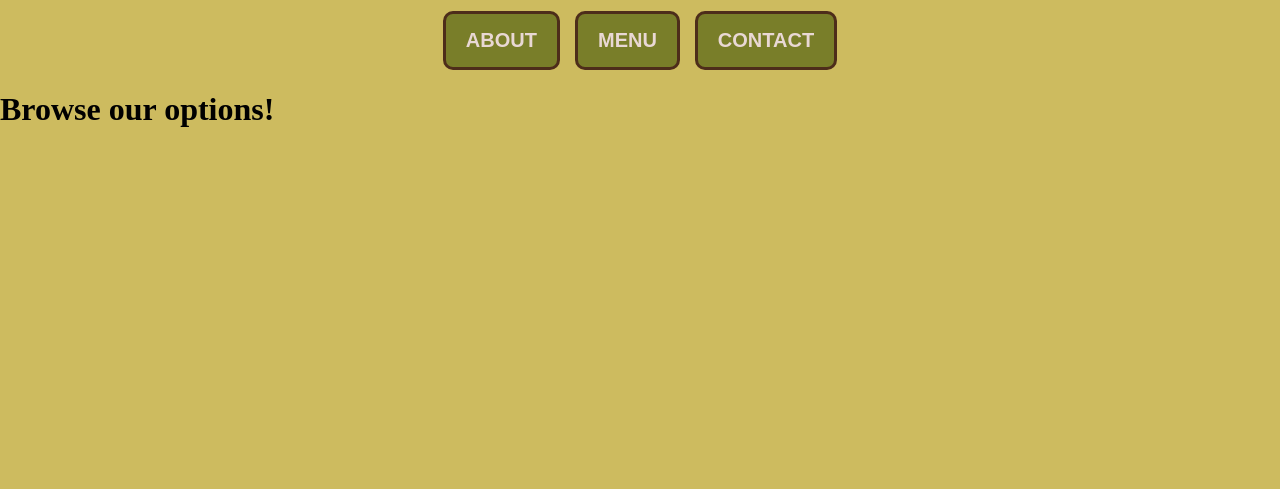
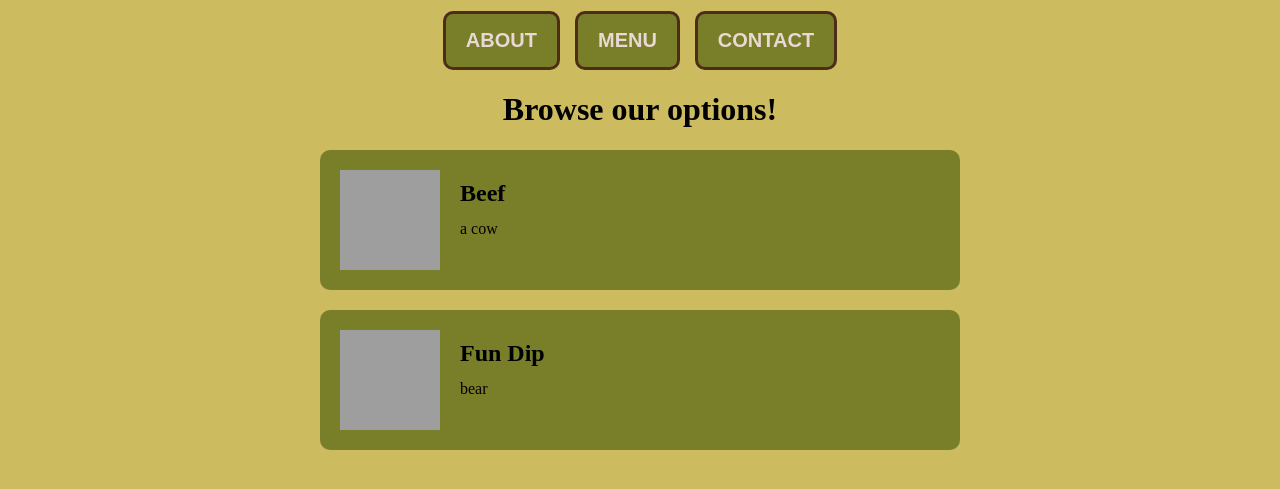
Before and after one commit to sheblight/restaurant-page, a website built with webpack: page dist/index.html in a window 1280 px wide. Both pictures are taken after a click on the button "MENU". Shown: the part 209-698 px from the top of the page. Built offline with nearby package versions, Linux system fonts and the light colour scheme; grey boxes are pictures that could not be loaded.

Commit message:
Add placeholder menu items

```diff
--- a/src/menu.js
+++ b/src/menu.js
@@ -1,4 +1,25 @@
+import Swamp from "./images/swamp.jpg";
+
 const menu = (()=> {
+    const createMenuItem = function(img, title, ingredients) {
+        const div = document.createElement("div");
+        const thumbnail = new Image();
+        const titleTxt = document.createElement("h2");
+        const ingredientTxt = document.createElement("p");
+
+        // set text and image
+        thumbnail.src = img;
+        titleTxt.textContent = title;
+        ingredientTxt.textContent = ingredients;
+
+        div.classList.add("menu-item");
+        div.appendChild(thumbnail);
+        div.appendChild(titleTxt);
+        div.appendChild(ingredientTxt);
+
+        return div;
+    }
+
     const load = function() {
         const content = document.querySelector('div#content');
         const menuDiv = document.createElement('main');
@@ -9,6 +30,10 @@ const menu = (()=> {
         headTxt.textContent = "Browse our options!"
         menuDiv.appendChild(headTxt);
 
+        // menu items
+        menuDiv.appendChild(createMenuItem(Swamp, "Beef", "a cow"));
+        menuDiv.appendChild(createMenuItem(Swamp, "Fun Dip", "bear"));
+
         // append to content
         content.appendChild(menuDiv);
         console.log("Finish menu page load");
--- a/src/style.css
+++ b/src/style.css
@@ -47,7 +47,7 @@ header div {
     background-color: rgb(181 87 43);
 }
 
-.about {
+.about, .menu {
     display: flex;
     flex-direction: column;
     align-content: center;
@@ -57,3 +57,30 @@ header div {
 .about p {
     width: min(70%, 500px);
 }
+
+
+.menu-item {
+    display: grid;
+    grid-template-columns: 100px 500px;
+    grid-template-rows: 50px 50px;
+    margin-bottom: 20px;
+    padding: 20px;
+    border-radius: 10px;
+    background-color: #797e29;
+}
+
+.menu-item img {
+    grid-area: 1/1/3/1;
+    width: 100px;
+    height: 100px;
+}
+
+.menu-item h2, .menu-item p {
+    position: relative;
+    margin: 0;
+    left: 20px;
+}
+
+.menu-item h2 {
+    bottom: -10px;
+}
```
